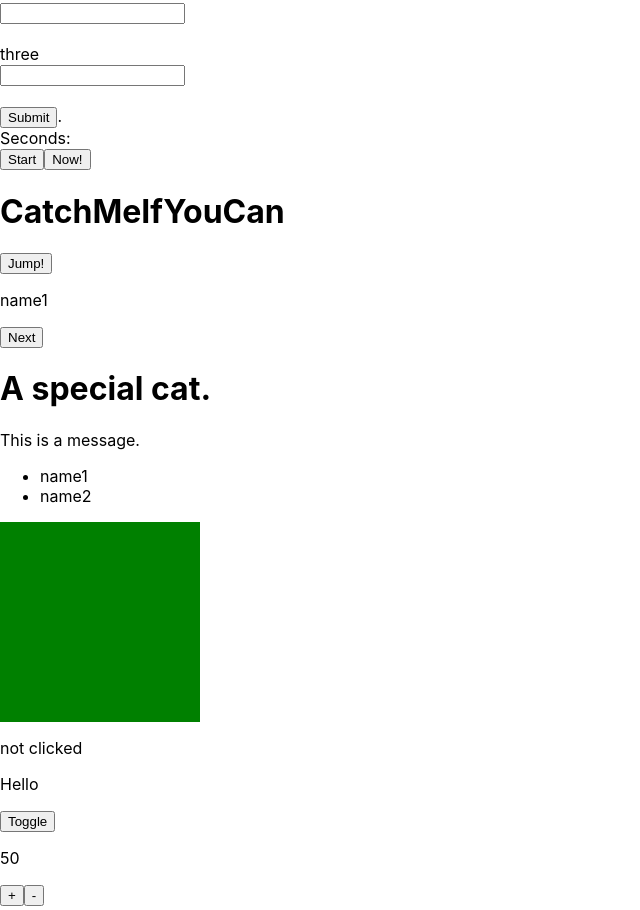
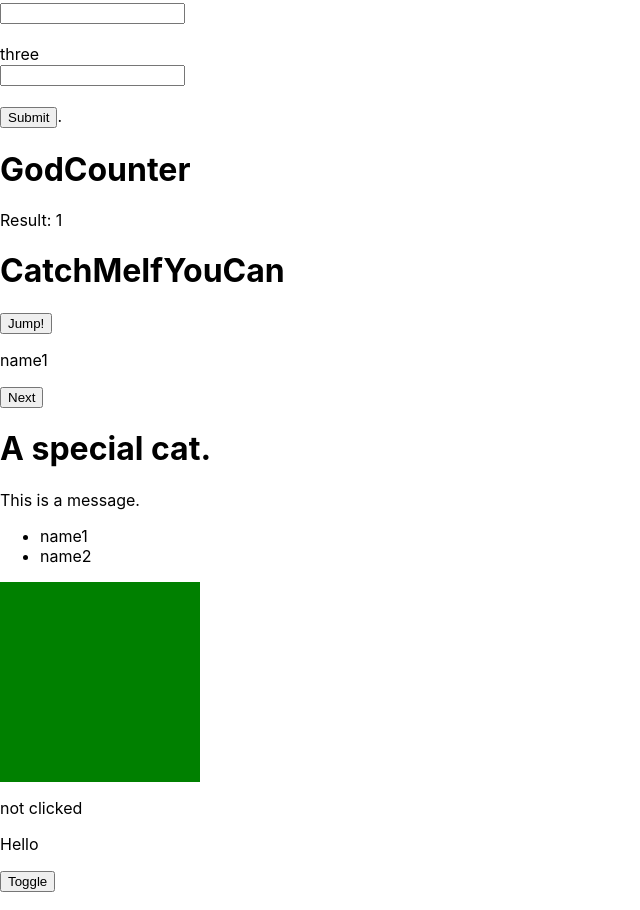
Before and after one commit to Timothy-Merchant/my-first-react-project, a React (Create React App) app in the folder my-first-project/: page /list in a window 1280 px wide. Shown: the part 987-1897 px from the top of the page, without its empty margins (0-640 px from the left). Built offline with nearby package versions, Linux system fonts and the light colour scheme.

Commit message:
Completed God Counter

```diff
--- a/my-first-project/src/components/day03components/GodCounter.js
+++ b/my-first-project/src/components/day03components/GodCounter.js
@@ -3,42 +3,34 @@ import { Component } from "react";
 class GodCounter extends Component {
 
     constructor(props) {
-
         super(props);
 
         this.state = {
-            seconds: this.props.aim,
-            elapsedTime: 0
+            counter: 1,
         };
 
-        this.tick = this.tick.bind(this);
-        this.stop = this.stop.bind(this);
+        this.handleClick = this.handleClick.bind(this);
     }
 
-    tick() {
-        this.interval = setInterval(() => {
-            if (this.state.seconds === 0) {
-                clearInterval(this.interval);
-            } else {
-                this.setState(prevState => ({
-                    seconds: prevState.seconds - 1
-                }));
-            }
-        }, 1000);
+    componentDidMount() {
+        window.addEventListener("click", this.handleClick);
     }
 
-    stop() {
-        clearInterval(this.interval)
+    componentWillUnmount() {
+        window.removeEventListener("click", this.handleClick);
+    }
+
+    handleClick() {
+        this.setState({ counter: this.state.counter + 1 });
     }
 
     render() {
+
         return (
-            <div>
-                Seconds: {this.state.seconds}
-                <br />
-                <button onClick={this.tick}> Start </button>
-                <button onClick={this.stop}> Now! </button>
-            </div>
+            <>
+                <h1>GodCounter</h1>
+                <p>Result: {this.state.counter}</p>
+            </>
         );
     }
 }
```
Also changed, not shown: my-first-project/src/components/Stuff2.js (line endings or trailing spaces).
